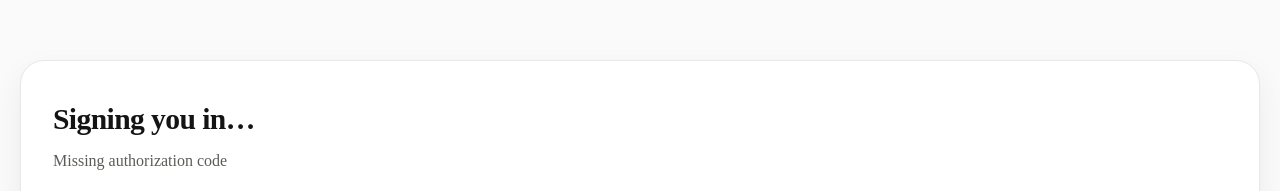
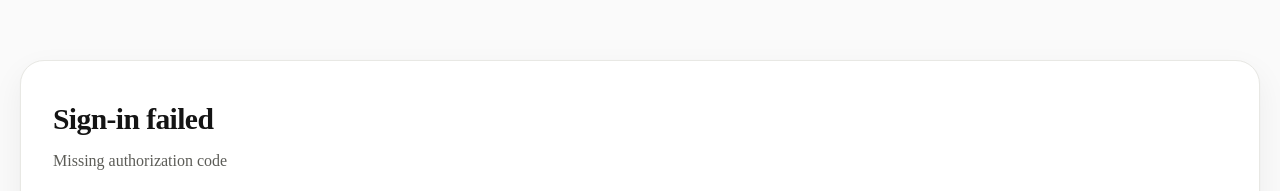
Before and after one commit to anirudh-devanand/ai-enabled-budget-er, a Next.js app in the folder apps/web/: page /login/oauth/callback in a window 1280 px wide. Shown: the part 225-416 px from the top of the page. Built offline with nearby package versions, Linux system fonts and the light colour scheme; no server answers; what @woney/api-client would draw is missing.

Commit message:
Use WoneyLoader on OAuth callback instead of Signing you in screen.

```diff
--- a/apps/web/src/app/login/oauth/callback/page.tsx
+++ b/apps/web/src/app/login/oauth/callback/page.tsx
@@ -4,6 +4,7 @@ import { useRouter, useSearchParams } from "next/navigation";
 import { Suspense, useEffect, useState } from "react";
 import { isMfaChallenge } from "@woney/api-client";
 import { readOAuthProvider } from "@/components/SsoButtons";
+import { WoneyLoader } from "@/components/WoneyLoader";
 import { api } from "@/lib/api";
 import { authErrorMessage } from "@/lib/errors";
 
@@ -34,26 +35,28 @@ function OAuthCallbackInner() {
     })();
   }, [params, router]);
 
+  if (error) {
     return (
       <main className="auth">
         <section className="auth-panel" style={{ gridColumn: "1 / -1" }}>
           <div className="auth-card">
-          <h1>Signing you in…</h1>
-          <p className="sub">{error || "Finishing secure sign-in with your provider."}</p>
-          {error && (
+            <h1>Sign-in failed</h1>
+            <p className="sub">{error}</p>
             <button type="button" className="btn btn-primary btn-block" onClick={() => router.push("/login")}>
               Back to sign in
             </button>
-          )}
           </div>
         </section>
       </main>
     );
   }
 
+  return <WoneyLoader label="Signing you in" />;
+}
+
 export default function OAuthCallbackPage() {
   return (
-    <Suspense>
+    <Suspense fallback={<WoneyLoader label="Signing you in" />}>
       <OAuthCallbackInner />
     </Suspense>
   );
```
Lines whose indentation alone changed are shown as unchanged.
